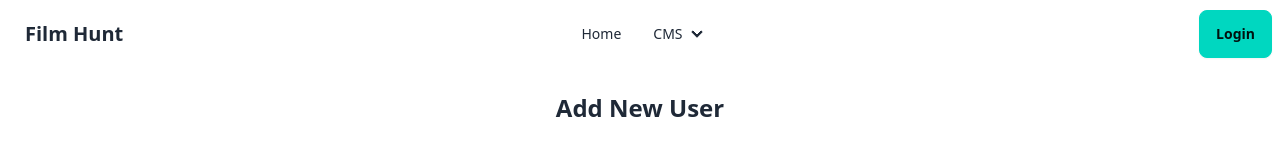
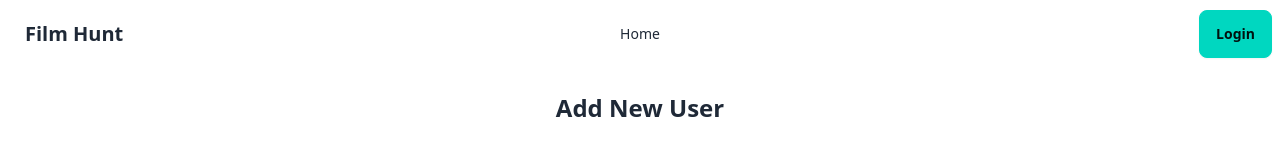
Before and after one commit to rmt52-eksplorasi/film-hunt, a Nuxt app: page /add-user in a window 1280 px wide. Shown: the top 152 px of the page. Built offline with nearby package versions, Linux system fonts and the light colour scheme.

Commit message:
fix: refactor navbar, handle error add-user

```diff
--- a/components/navbar.vue
+++ b/components/navbar.vue
@@ -14,7 +14,7 @@
                     <li v-for="(link, index) in links" :key="index">
                         <NuxtLink :to="link.url">{{ link.text }}</NuxtLink>
                     </li>
-                    <li tabIndex="0">
+                    <li v-if="isLoggedIn" tabIndex="0">
                         <details>
                             <summary>CMS</summary>
                             <ul class="p-2">
@@ -36,7 +36,7 @@
                 <li v-for="(link, index) in links" :key="index">
                     <NuxtLink :to="link.url">{{ link.text }}</NuxtLink>
                 </li>
-                <li>
+                <li v-if="isLoggedIn">
                     <details>
                         <summary>CMS</summary>
                         <ul class="p-2 w-52">
--- a/pages/add-user.vue
+++ b/pages/add-user.vue
@@ -74,9 +74,8 @@ const handleAddUser = async () => {
         await router.push('/cms');
 
     } catch (error) {
-        console.log(error)
         // Error handling
-        const errorMessage = error?.response?.data?.error || 'Failed to add user'
+        const errorMessage = error?.response?.data?.error || error?.message
 
         // Show error toast
         toast.error(errorMessage)
--- a/pages/login.vue
+++ b/pages/login.vue
@@ -81,7 +81,7 @@ const handleLogin = async () => {
         // Get the error message from the API response or default to 'Login failed!'
         const errorMessage = error?.response?.data?.error || 'Login failed!';
         const errorCode = error?.response?.status;
-        console.error('Error:', errorCode, errorMessage);
+        // console.log(error);
 
         // Show an error toast message
         toast.error(`Error: ${errorCode} ${errorMessage}`);
```
